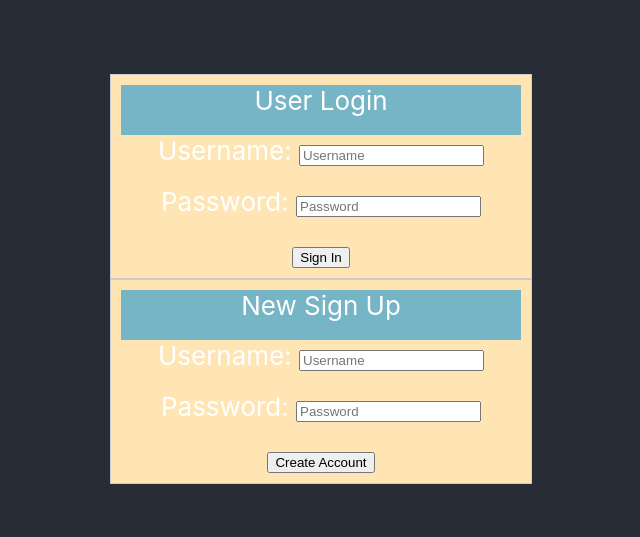
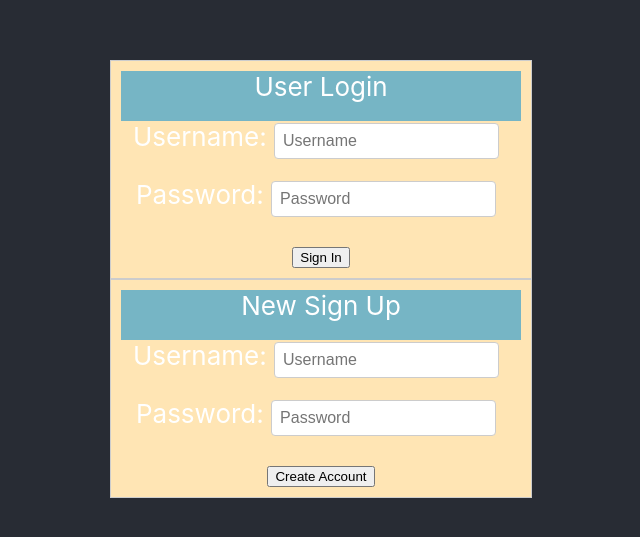
Before and after one commit to SV-Hello/EE461L-Team1, a React (Create React App) app: page / in a window 1280 px wide. Shown: the part 121-658 px from the top of the page, without its empty margins (319-959 px from the left). Built offline with nearby package versions, Linux system fonts and the light colour scheme.

Commit message:
Added styles for React tables

```diff
--- a/src/components/styles.css
+++ b/src/components/styles.css
@@ -18,3 +18,16 @@
     display: inline-block;
     margin: 10px;
 }
+
+.input-container {
+    display: flex;
+    flex-direction: column;
+}
+
+input {
+    margin-right: 10px;
+    padding: 8px;
+    font-size: 16px;
+    border: 1px solid #ccc;
+    border-radius: 4px;
+}
```
